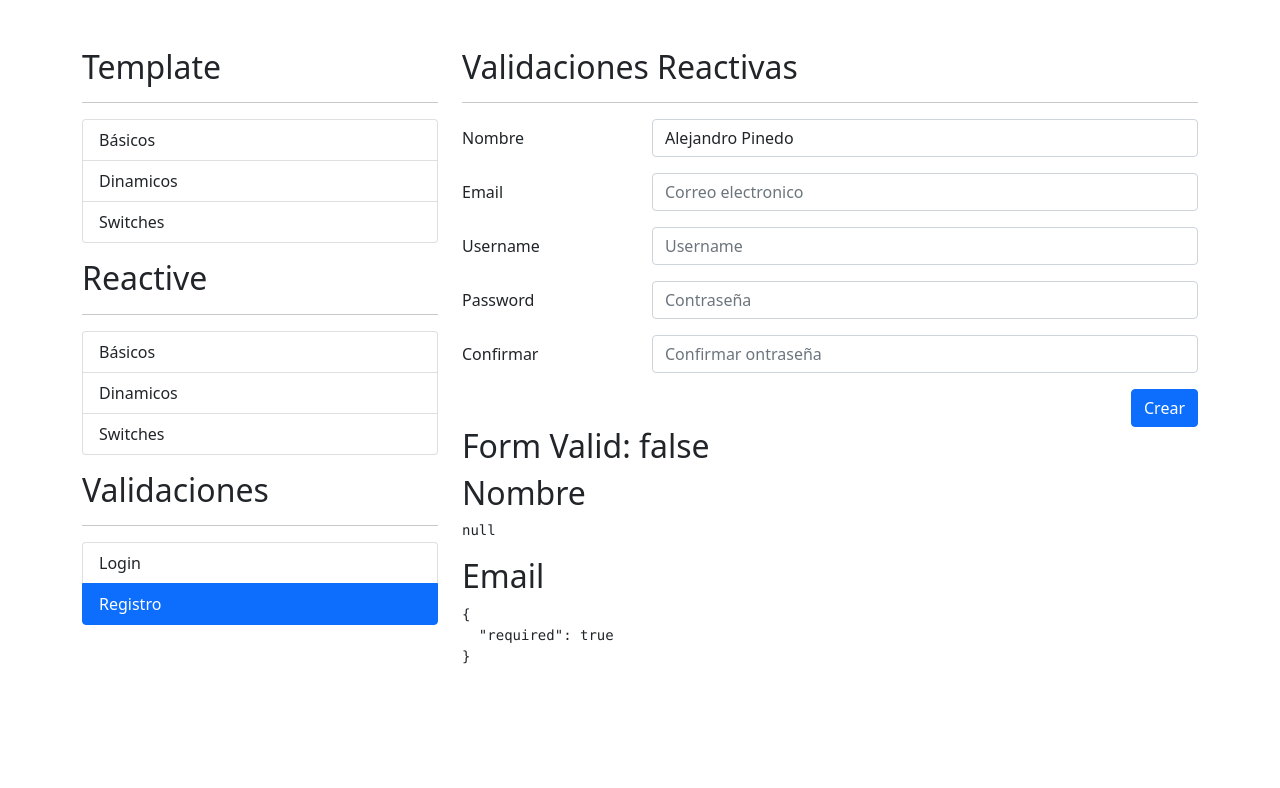
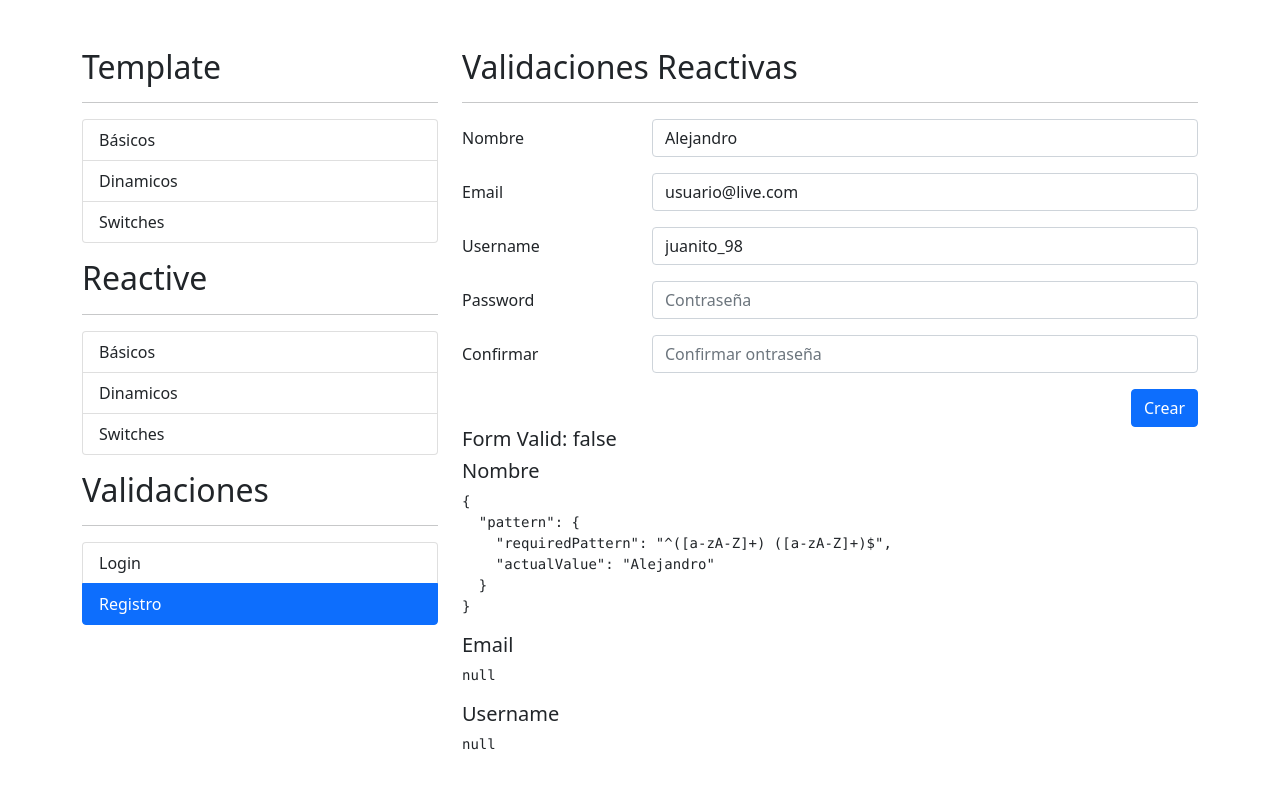
Before and after one commit to Alejandrofenix/Angular-FormulariosApp, an Angular app: page /template/basicos in a window 1280 px wide. Both pictures are taken after a click on the item "Registro". Shown: the top 788 px of the page. Built offline with nearby package versions, Linux system fonts and the light colour scheme.

Commit message:
Se añadio una validación para nombre de usuario repetido

```diff
--- a/src/app/auth/pages/registro/registro.component.html
+++ b/src/app/auth/pages/registro/registro.component.html
@@ -28,7 +28,8 @@
      <div class="row mb-3">
       <label class="col-sm-3 col-form-label">Username</label>
       <div class="col-sm-9">
-       <input type="text" class="form-control" placeholder="Username">
+       <input type="text" class="form-control" formControlName="username" placeholder="Username">
+       <span class="form-text text-danger" *ngIf="campoNoValido('username')"> Usuario repetido </span>
 
       </div>
      </div>
@@ -61,10 +62,13 @@
  </div>
 </div>
 
-<h2>Form Valid: {{miFormulario.valid}}</h2>
+<h5>Form Valid: {{miFormulario.valid}}</h5>
 
-<h2>Nombre</h2>
+<h5>Nombre</h5>
 <pre>{{ miFormulario.controls.nombre.errors | json }}</pre>
 
-<h2>Email</h2>
+<h5>Email</h5>
 <pre>{{ miFormulario.controls.email.errors | json }}</pre>
+
+<h5>Username</h5>
+<pre>{{ miFormulario.controls.username.errors | json }}</pre>
--- a/src/app/auth/pages/registro/registro.component.ts
+++ b/src/app/auth/pages/registro/registro.component.ts
@@ -1,5 +1,5 @@
 import { Component, OnInit } from '@angular/core';
-import { FormGroup, FormBuilder, Validators } from '@angular/forms';
+import { FormGroup, FormBuilder, Validators, FormControl } from '@angular/forms';
 
 @Component({
   selector: 'app-registro',
@@ -15,7 +15,8 @@
 
   miFormulario: FormGroup= this.fb.group({
     nombre:['',[Validators.required, Validators.pattern(this.nombreApellidoPattern)]],
-    email:['',[Validators.required, Validators.pattern(this.emailPattern)]]
+    email:['',[Validators.required, Validators.pattern(this.emailPattern)]],
+    username:['',[Validators.required, this.usernameRepetido]],
 
   });
 
@@ -23,7 +24,9 @@
 
   ngOnInit(): void {
     this.miFormulario.reset({
-      nombre:'Alejandro Pinedo'
+      nombre:'Alejandro',
+      email:'usuario@live.com',
+      username:'juanito_98'
     })
   }
 
@@ -32,6 +35,17 @@
     &&this.miFormulario.get(campo)?.touched;
   }
 
+  usernameRepetido(control:FormControl){
+    const valor:string=control.value?.trim().toLowerCase();
+    if(valor==='alejandrofenix'){
+      return {
+        userRepetido:true
+      }
+    }
+    return null;
+
+  }
+
   submitFormulario(){
     console.log(this.miFormulario.value);
     this.miFormulario.markAllAsTouched();
```
